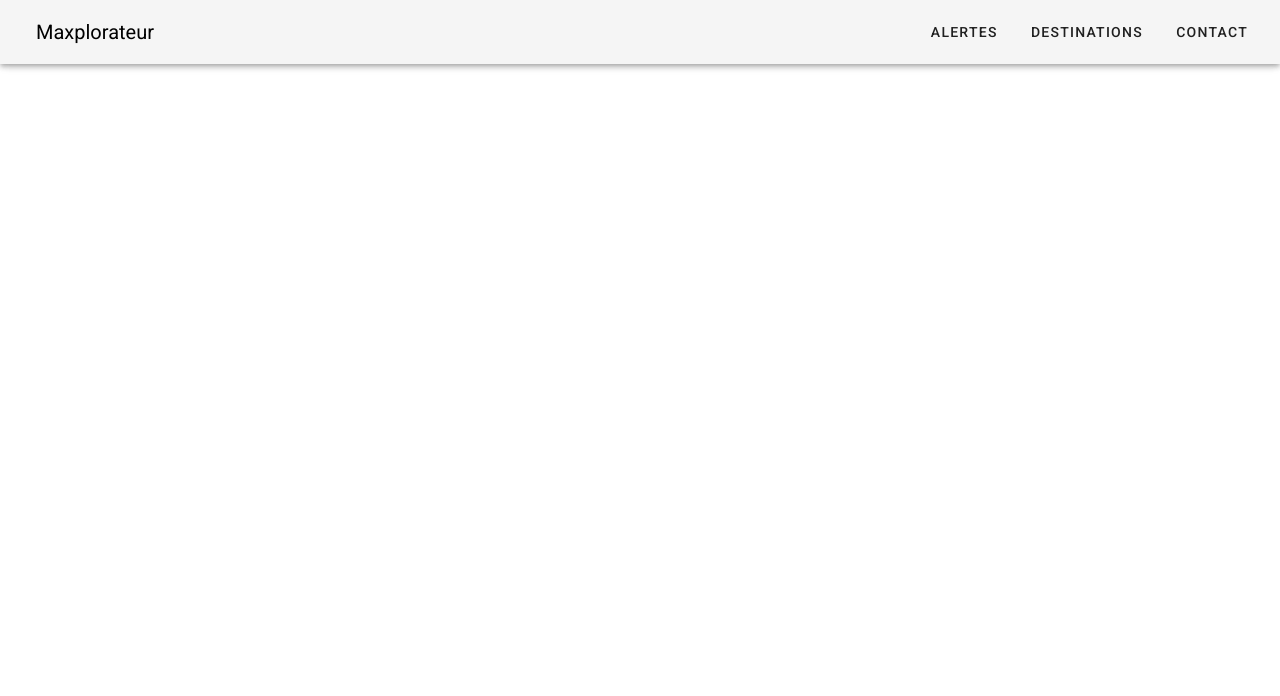
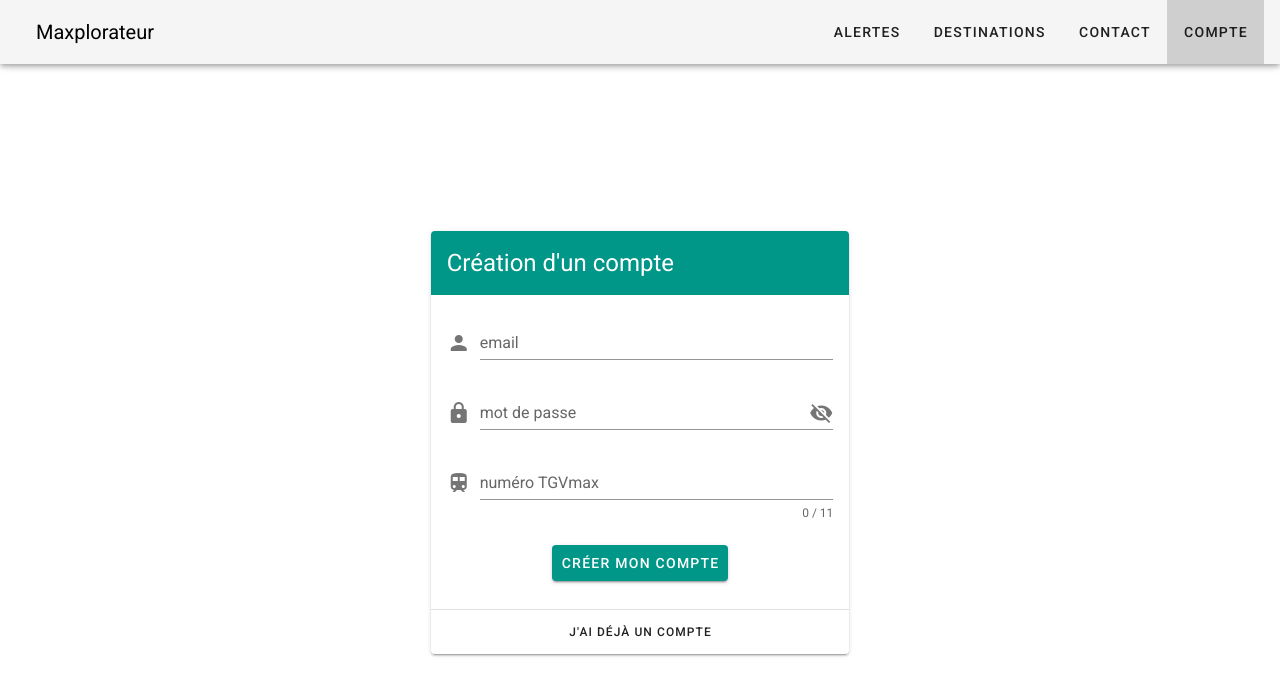
Before and after one commit to benoitdemaegdt/TGVmax, a Vue app in the folder client/: page /register in a window 1280 px wide. Shown: the top 696 px of the page. Built offline with nearby package versions, Linux system fonts and the light colour scheme.

Commit message:
add register and login component

```diff
--- a/client/src/components/Navigation.vue
+++ b/client/src/components/Navigation.vue
@@ -52,6 +52,7 @@ export default {
           { icon: 'notifications', title: 'Alertes', path: '/alert' },
           { icon: 'near_me', title: 'Destinations', path: '/destination' },
           { icon: 'email', title: 'Contact', path: '/contact' },
+          { icon: 'person', title: 'Compte', path: '/register' },
       ],
     };
   },
--- a/client/src/main.ts
+++ b/client/src/main.ts
@@ -6,6 +6,10 @@ import vuetify from './plugins/vuetify';
 import Axios from 'axios';
 
 Vue.prototype.$http = Axios;
+const token = localStorage.getItem('token');
+if (token) {
+  Vue.prototype.$http.defaults.headers.common.Authorization = `Bearer ${token}`;
+}
 Vue.config.productionTip = false;
 
 new Vue({
--- a/client/src/router.ts
+++ b/client/src/router.ts
@@ -1,14 +1,17 @@
 import Vue from 'vue';
 import Router from 'vue-router';
+import store from './store';
 
 import Home from './views/Home.vue';
 import Alert from './views/Alert.vue';
 import Destination from './views/Destination.vue';
 import Contact from './views/Contact.vue';
+import Login from './views/Login.vue';
+import Register from './views/Register.vue';
 
 Vue.use(Router);
 
-export default new Router({
+const router: Router = new Router({
   mode: 'history',
   routes: [
     {
@@ -20,6 +23,9 @@ export default new Router({
       path: '/alert',
       name: 'Alertes',
       component: Alert,
+      meta: {
+        private: true,
+      },
     },
     {
       path: '/destination',
@@ -31,5 +37,17 @@ export default new Router({
       name: 'Contact',
       component: Contact,
     },
+    {
+      path: '/register',
+      name: 'Création d\'un compte',
+      component: Register,
+    },
+    {
+      path: '/login',
+      name: 'Connexion',
+      component: Login,
+    },
   ],
 });
+
+export default router;
--- a/client/src/store.ts
+++ b/client/src/store.ts
@@ -1,10 +1,84 @@
 import Vue from 'vue';
 import Vuex from 'vuex';
+import axios from 'axios';
 
 Vue.use(Vuex);
 
+interface IState {
+  status: string;
+  token: string;
+  userId: string;
+}
+
+interface IPayload {
+  token: string;
+  userId: string;
+}
+
 export default new Vuex.Store({
   state: {
-    userId: 'e823a6c5-89cc-4992-acf5-2b38ca523d42',
+    status: '',
+    token: localStorage.getItem('token') || '',
+    userId: localStorage.getItem('userId') || '',
+  },
+  // @ts-ignore
+  mutations: {
+    auth_request(state: IState) {
+      state.status = 'loading';
+    },
+    auth_success(state: IState, payload: IPayload) {
+      state.status = 'success';
+      state.token = payload.token;
+      state.userId = payload.userId;
+    },
+    auth_error(state: IState) {
+      state.status = 'error';
+    },
+  },
+  actions: {
+    async register({commit}, user) {
+      commit('auth_request');
+      try {
+        const response = await axios.post(`http://localhost:3001/api/v1/users?action=register`, {
+          ...user,
+        });
+        const token = response.data.token;
+        const userId = response.data._id;
+        localStorage.setItem('token', token);
+        localStorage.setItem('userId', userId);
+        axios.defaults.headers.common.Authorization = `Bearer ${token}`;
+        commit('auth_success', {token, userId});
+      } catch (err) {
+        commit('auth_error');
+        localStorage.removeItem('token');
+        localStorage.removeItem('userId');
+        throw new Error(err.response.data.message);
+      }
+    },
+    async login({commit}, user) {
+      commit('auth_request');
+      try {
+        /**
+         * user is not the same type than above (no tgvmaxNumber here)
+         */
+        const response = await axios.post(`http://localhost:3001/api/v1/users?action=login`, {
+          ...user,
+        });
+        const token = response.data.token;
+        const userId = response.data._id;
+        localStorage.setItem('token', token);
+        localStorage.setItem('userId', userId);
+        axios.defaults.headers.common.Authorization = `Bearer ${token}`;
+        commit('auth_success', {token, userId});
+      } catch (err) {
+        commit('auth_error');
+        localStorage.removeItem('token');
+        localStorage.removeItem('userId');
+        throw new Error(err.response.data.message);
+      }
+    },
+  },
+  getters : {
+    isLoggedIn: (state: IState) => !!state.token,
   },
 });
--- a/client/src/views/Alert.vue
+++ b/client/src/views/Alert.vue
@@ -1,5 +1,6 @@
 <template>
-  <div>
+  <v-container>
+    <div v-if='isLoggedIn'>
       <!-- Start of app data table -->
       <v-data-table
       :headers='headers'
@@ -87,6 +88,12 @@
       </v-dialog>
       <!-- End of mobile cards -->
     </div>
+    <div v-else>
+      <h1 class="display-1">Pour créer une alerte TGVmax, vous devez être connecté</h1>
+      <p>Avoir un compte vous permet de recevoir par email les alertes de disponibilité des TGVmax</p>
+      <v-btn to='/register' class='primary'>Je me créé un compte</v-btn>
+    </div>
+  </v-container>
 </template>
 
 <script>
@@ -103,7 +110,9 @@ export default {
     this.getHour = getHour;
   },
   mounted() {
+    if (this.isLoggedIn) {
       this.getTravelAlerts();
+    }
   },
   data() {
     return {
@@ -127,18 +136,18 @@ export default {
         const body = await response.data;
         this.alerts = body;
       } catch (err) {
-        console.log(err);
+        throw new Error(err);
       }
     },
     async deleteTravelAlert(alert) {
       try {
-        const id = alert.id;
+        const _id = alert._id;
         const response =
-          await this.$http.delete(`http://localhost:3001/api/v1/users/${this.$store.state.userId}/travels/${id}`);
+          await this.$http.delete(`http://localhost:3001/api/v1/users/${this.$store.state.userId}/travels/${_id}`);
         const index = this.alerts.indexOf(alert);
         this.alerts.splice(index, 1);
       } catch (err) {
-        console.log(err);
+        throw new Error(err);
       }
     },
     async addTravelAlert(alert) {
@@ -148,13 +157,18 @@ export default {
           ...alert,
         });
         const body = await response.data;
-        alert = {...alert, id: body.id };
+        alert = {...alert, _id: body._id };
         this.alerts = [...this.alerts, alert];
       } catch (err) {
-        console.log(err);
+        throw new Error(err);
       }
     },
   },
+  computed: {
+    isLoggedIn() {
+      return this.$store.getters.isLoggedIn;
+    }
+  }
 };
 </script>
 
--- /dev/null
+++ b/client/src/views/Login.vue
@@ -0,0 +1,83 @@
+<template>
+  <v-container fluid fill-height>
+    <v-layout align-center justify-center>
+      <v-flex xs12 sm8 md4>
+        <v-card>
+          <v-card-title class='primary white--text'>
+            <span class='headline'>Se connecter</span>
+          </v-card-title>
+          <v-card-text class='mt-5'>
+            <v-form ref='loginForm' @submit.prevent='login'>
+              <v-text-field
+                label='email'
+                :rules="[v => !!v || 'email obligatoire']"
+                v-model='email'
+                prepend-icon='person'
+              />
+              <v-text-field
+                :type="showPassword ? 'text' : 'password'"
+                label='mot de passe'
+                :rules="[
+                  v => !!v || 'mot de passe obligatoire',
+                  v => v.length >= 8 || 'Le mot de passe doit comporter au moins 8 caractères'
+                ]"
+                v-model='password'
+                prepend-icon='mdi-lock'
+                :append-icon="showPassword ? 'mdi-eye' : 'mdi-eye-off'"
+                @click:append='showPassword = !showPassword'
+              />
+            </v-form>
+            <p v-if='error' class="text-center subtitle-2 red--text mt-2 mb-0">
+              {{this.errorMessage}}
+            </p>
+          </v-card-text>
+          <v-card-actions class="justify-center">
+            <v-btn color='primary' @click='login();'>Se connecter</v-btn>
+          </v-card-actions>
+          <v-divider class='mt-5'></v-divider>
+          <v-card-actions class="justify-center">
+            <v-btn text small to="/register">Je n'ai pas de compte</v-btn>
+          </v-card-actions>
+        </v-card>
+      </v-flex>
+    </v-layout>
+  </v-container>
+</template>
+
+<script>
+export default {
+  data() {
+    return {
+      showPassword: false,
+      error: false,
+      errorMessage: '',
+      email: '',
+      password: '',
+    };
+  },
+  methods: {
+    async login() {
+      if (this.$refs.loginForm.validate()) {
+        const email = this.email;
+        const password = this.password;
+        try {
+          await this.$store.dispatch('login', { email, password });
+          this.clearState();
+          this.$router.push('/');
+        } catch (err) {
+          this.error = true;
+          this.errorMessage = `⚠️ ${err.message}`;
+        }
+      }
+    },
+    clearState() {
+      this.error = false;
+      this.errorMessage = '';
+    }
+  },
+};
+</script>
+
+<style scoped>
+
+</style>
--- /dev/null
+++ b/client/src/views/Register.vue
@@ -0,0 +1,95 @@
+<template>
+  <v-container fluid fill-height>
+    <v-layout align-center justify-center>
+      <v-flex xs12 sm8 md4>
+        <v-card>
+          <v-card-title class='primary white--text'>
+            <span class='headline'>Création d'un compte</span>
+          </v-card-title>
+          <v-card-text class='mt-5'>
+            <v-form ref='registerForm' @submit.prevent='register'>
+              <v-text-field
+                label='email'
+                :rules="[v => !!v || 'email obligatoire']"
+                v-model='email'
+                prepend-icon='person'
+              />
+              <v-text-field
+                :type="showPassword ? 'text' : 'password'"
+                label='mot de passe'
+                :rules="[
+                  v => !!v || 'mot de passe obligatoire',
+                  v => v.length >= 8 || 'Le mot de passe doit comporter au moins 8 caractères'
+                ]"
+                v-model='password'
+                prepend-icon='mdi-lock'
+                :append-icon="showPassword ? 'mdi-eye' : 'mdi-eye-off'"
+                @click:append='showPassword = !showPassword'
+              />
+              <v-text-field
+                label='numéro TGVmax'
+                :rules="[
+                  v => !!v || 'numéro de TGVmax obligatoire',
+                  v => v.length === 11 || 'Le numéro TGVmax doit comporter 11 caractères'
+                ]"
+                v-model='tgvmaxNumber'
+                prepend-icon='train'
+                counter='11'
+                hint='ex: HC000054321'/>
+            </v-form>
+            <p v-if='error' class="text-center subtitle-2 red--text mt-2 mb-0">
+              {{this.errorMessage}}
+            </p>
+          </v-card-text>
+          <v-card-actions class="justify-center">
+            <v-btn color='primary' @click='register();'>Créer mon compte</v-btn>
+          </v-card-actions>
+          <v-divider class='mt-5'></v-divider>
+          <v-card-actions class="justify-center">
+            <v-btn text small to="/login">J'ai déjà un compte</v-btn>
+          </v-card-actions>
+        </v-card>
+      </v-flex>
+    </v-layout>
+  </v-container>
+</template>
+
+<script>
+export default {
+  data() {
+    return {
+      showPassword: false,
+      error: false,
+      errorMessage: '',
+      email: '',
+      password: '',
+      tgvmaxNumber: '',
+    };
+  },
+  methods: {
+    async register() {
+      if (this.$refs.registerForm.validate()) {
+        const email = this.email;
+        const password = this.password;
+        const tgvmaxNumber = this.tgvmaxNumber;
+        try {
+          await this.$store.dispatch('register', { email, password, tgvmaxNumber });
+          this.clearState();
+          this.$router.push('/');
+        } catch (err) {
+          this.error = true;
+          this.errorMessage = `⚠️ ${err.message}`;
+        }
+      }
+    },
+    clearState() {
+      this.error = false;
+      this.errorMessage = '';
+    }
+  },
+};
+</script>
+
+<style scoped>
+
+</style>
```
Lines whose indentation alone changed are shown as unchanged.
